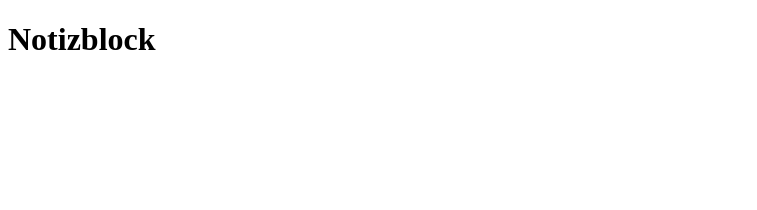
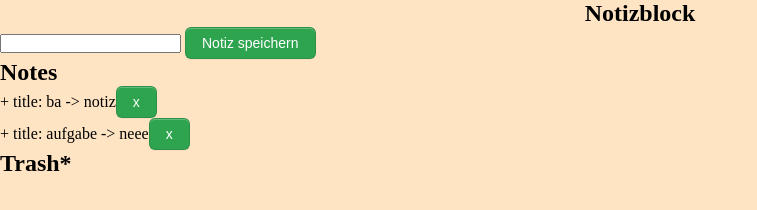
Before and after one commit to adminhype/notizblock, a plain HTML site: page index.html in a window 1280 px wide. Shown: the whole page, without its empty margins (0-757 px from the left). Drawn offline with Linux system fonts and the light colour scheme.

Commit message:
start task noteblock

```diff
--- a/index.html
+++ b/index.html
@@ -4,11 +4,29 @@
         <meta charset="UTF-8" />
         <meta name="viewport" content="width=device-width, initial-scale=1.0" />
         <title>Notizblock</title>
+        <script src="scripts/templates.js"></script>
         <script src="./script.js"></script>
         <link rel="stylesheet" href="style.css" />
         <link rel="stylesheet" href="./styles/standard.css" />
+        <link rel="stylesheet" href="./scripts/templates.js" />
+        <link rel="stylesheet" href="./styles/assets.css" />
+        <link rel="stylesheet" href="./styles/note.css" />
+        <link rel="stylesheet" href="./styles/standard.css" />
     </head>
-    <body>
-        <h1>Notizblock</h1>
+    <body onload="renderNotes()">
+        <section id="noteHeroArea">
+            <h1>Notizblock</h1>
+            <input id="note_input" type="text" />
+
+            <button onclick="addNote()">Notiz speichern</button>
+
+            <!-- notes anzeigen -->
+            <h2>Notes</h2>
+            <section id="content"></section>
+
+            <!-- trashnotes anzeigen -->
+            <h2>Trash*</h2>
+            <section id="trash_content"></section>
+        </section>
     </body>
 </html>
--- a/script.js
+++ b/script.js
@@ -0,0 +1,70 @@
+// notizen anzeigen lassen
+
+let notesTitles = ['ba', 'aufgabe'];
+let notes = ['notiz', 'neee'];
+
+let trashNotesTitles = [];
+let trashNotes = [];
+
+function renderNotes() {
+    let contentRef = document.getElementById('content')
+    contentRef.innerHTML = "";
+
+    for (let indexNote = 0; indexNote < notes.length; indexNote++) {
+        contentRef.innerHTML += getNoteTemplate(indexNote);
+    }
+}
+
+// vorhandene funktion kopieren ändern um gelösche array inhalte anzuzeigen
+function renderTrashNotes() {
+    let trashContentRef = document.getElementById('trash_content')
+    trashContentRef.innerHTML = "";
+
+    for (let indexTrashNote = 0; indexTrashNote < trashNotes.length; indexTrashNote++) {
+        trashContentRef.innerHTML += getTrashNoteTemplate(indexTrashNote);
+    }
+}
+
+
+// notizen hinzufügen
+
+function addNote() {
+    // eingabe anzeigen lassen
+    let NoteInputRef = document.getElementById('note_input')
+    // eingabe auslesen
+    let noteInput = NoteInputRef.value;
+    // eingabe den notzien hinzufügen
+    notes.push(noteInput)
+
+
+    // function anzeigen lassen
+    renderNotes();
+
+    //werte zurück auf leeren string setzen
+    NoteInputRef.value = "";
+}
+
+// welche notiz muss gelöscht werden (indexNote)
+
+//notizen löschen
+function AddTrashNote(indexNote) {
+    let trashNote = notes.splice(indexNote, 1);
+    trashNotes.push(trashNote[0]);
+
+    let trashNoteTitle = notesTitles.splice(indexNote, 1);
+    trashNotesTitles.push(trashNoteTitle[0]);
+    // anzeige updaten
+    // rendern = anzeigen lassen
+    renderNotes();
+    renderTrashNotes();
+}
+
+function deleteNote(indexTrashNote) {
+    trashNotes.splice(indexTrashNote, 1);
+
+    renderNotes();
+    renderTrashNotes();
+}
+
+
+// notiz archivieren
--- /dev/null
+++ b/scripts/templates.js
@@ -0,0 +1,12 @@
+// auf notizen zugreifen & css stylen
+function getNoteTemplate(indexNote) {
+    // wann muss die notziz gelöscht werden ?
+    // wenn wir auf den button klicken
+    // notestitle array hinzufügt um titel auch in trash anzeigen zulassen
+    return `<p>+ title: ${notesTitles[indexNote]} -> ${notes[indexNote]}<button onclick="AddTrashNote(${indexNote})">x</button> </p>`;
+}
+
+
+function getTrashNoteTemplate(indexTrashNote) {
+    return `<p>+ title: ${trashNotesTitles[indexTrashNote]} -> ${trashNotes[indexTrashNote]}<button onclick="deleteNote(${indexTrashNote})">löschen</button> </p>`;
+}
--- a/style.css
+++ b/style.css
@@ -0,0 +1,38 @@
+* {
+    box-sizing: border-box;
+    position: relative;
+    margin: 0;
+    padding: 0;
+    scroll-behavior: smooth;
+    text-decoration: none;
+}
+
+body {
+    background-color: bisque;
+}
+h1 {
+    text-align: center;
+}
+button {
+    display: inline-block;
+    outline: 0;
+    cursor: pointer;
+    padding: 5px 16px;
+    font-size: 14px;
+    font-weight: 500;
+    line-height: 20px;
+    border: 1px solid;
+    border-radius: 6px;
+    color: #ffffff;
+    background-color: #2ea44f;
+    border-color: #1b1f2326;
+    box-shadow: rgba(27, 31, 35, 0.04) 0px 1px 0px 0px,
+        rgba(255, 255, 255, 0.25) 0px 1px 0px 0px inset;
+    transition: 0.2s cubic-bezier(0.3, 0, 0.5, 1);
+    transition-property: color, background-color, border-color;
+}
+button:hover {
+    background-color: #2c974b;
+    border-color: #1b1f2326;
+    transition-duration: 0.1s;
+}
```
Also changed, not shown: styles/note.css (added).
